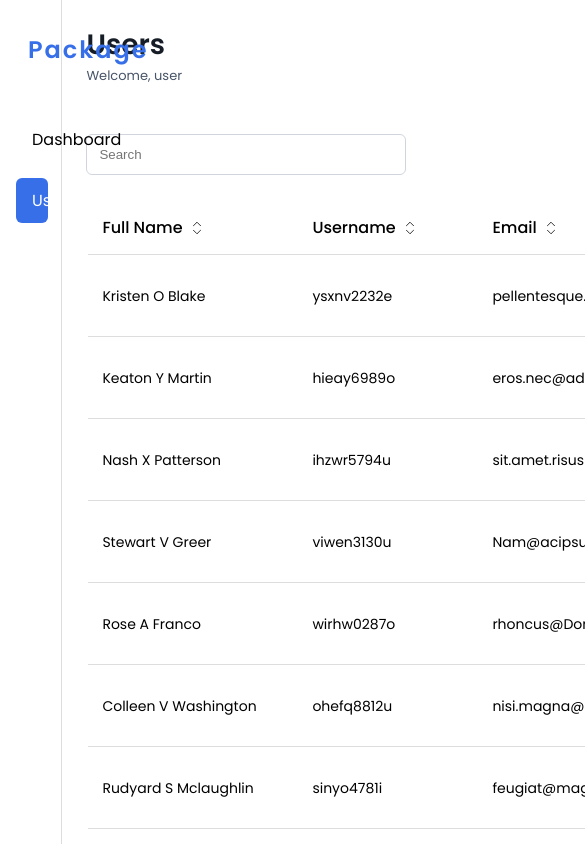
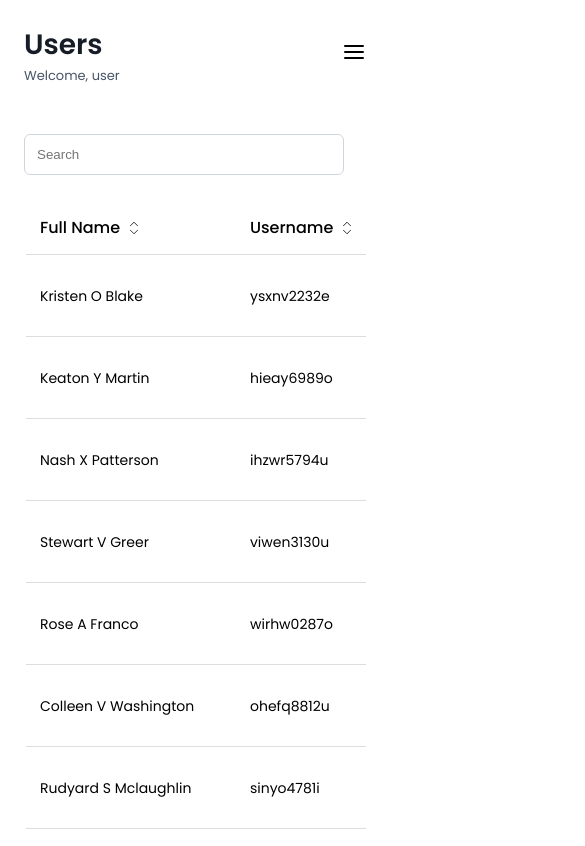
Before and after one commit to ronish00/React-Assignment, a React (Vite) app: page /users in a window 390 px wide. Shown: the top 846 px of the page, 585 px wide, since content can reach past the window. Built offline with nearby package versions, Linux system fonts and the light colour scheme.

Commit message:
responsive

```diff
--- a/src/App.jsx
+++ b/src/App.jsx
@@ -1,14 +1,20 @@
-import React from "react";
+import React, { useState } from "react";
 import { Outlet } from "react-router-dom";
 import Sidebar from "./components/sidebar/Sidebar"
 import Header from "./components/header/Header";
+import Hamburger from "./components/Icon/Hamburger";
 
 const App = () => {
+  const [showNav, setShowNav] = useState(false);
+
   return (
-    <div style={{display: "grid", gridTemplateColumns: "16% 84%"}}>
-      <Sidebar />
-      <div style={{width: "100%"}}>
-        <Header />
+    <div style={{display: "flex"}}>
+      <Sidebar showNav={showNav} />
+      <div className="main-right">
+        <div style={{display: "flex", alignItems: "center"}}>
+          <Header />
+          <div className='menu' style={{marginRight: "24px"}} onClick={() => setShowNav(!showNav)}><Hamburger /></div>
+        </div>
         <main style={{padding: "24px"}}>
           <Outlet />
         </main>
--- /dev/null
+++ b/src/components/Icon/Hamburger.jsx
@@ -0,0 +1,23 @@
+import React from "react";
+
+const Hamburger = () => {
+  return (
+    <svg
+      width="24"
+      height="24"
+      viewBox="0 0 24 24"
+      fill="none"
+      xmlns="http://www.w3.org/2000/svg"
+    >
+      <path
+        d="M3 12H21M3 6H21M3 18H21"
+        stroke="black"
+        strokeWidth="2"
+        strokeLinecap="round"
+        strokeLinejoin="round"
+      />
+    </svg>
+  );
+};
+
+export default Hamburger;
--- a/src/components/Table.jsx
+++ b/src/components/Table.jsx
@@ -48,6 +48,7 @@ const Table = ({ columns, users }) => {
           placeholder="Search"
         />
       </div>
+      <div style={{overflowX: "auto"}}>
         <table>
           <thead>
             {table.getHeaderGroups().map((headerGroup) => (
@@ -107,6 +108,7 @@ const Table = ({ columns, users }) => {
             ))}
           </tbody>
         </table>
+      </div>
       <div style={{ display: "flex", justifyContent: "space-between", alignItems: "center", marginTop: "24px" }}>
         <div>
           <p>
--- a/src/components/sidebar/Sidebar.jsx
+++ b/src/components/sidebar/Sidebar.jsx
@@ -1,11 +1,16 @@
-import React from 'react'
+import React, { useState } from 'react'
 import './sidebar.css'
 import { NavLink } from 'react-router-dom'
+import Hamburger from '../Icon/Hamburger';
 
-const Sidebar = () => {
+const Sidebar = ({showNav}) => {
+
   return (
-    <aside className='sidebar'>
+    <>
+      <aside className={`${showNav ? 'sidebar-active' : ''} sidebar`} >
+        <div className='sidebar-top'>
           <div className="logo">Package</div>
+        </div>
         <ul className='nav'>
           <li>
             <NavLink className={({isActive}) => `${isActive ? 'active' : ''} navitem`} to='/'>Dashboard</NavLink>
@@ -15,6 +20,8 @@ const Sidebar = () => {
           </li>
         </ul>
       </aside>
+
+    </>
   )
 }
 
--- a/src/components/sidebar/sidebar.css
+++ b/src/components/sidebar/sidebar.css
@@ -2,15 +2,35 @@
     border-right: 1px solid #ddd;
     position: sticky;
     height: 100vh;
+    width: 240px;
     top: 0;
+    background-color: white;
+}
+
+.sidebar-top{
+    padding: 32px 28px 0;
 }
 
 .logo{
     font-size: 24px;
     font-weight: 600;
-    padding: 32px 28px 0;
     letter-spacing: 2px;
     color: rgb(55, 111, 233);
+}
+
+@media (max-width: 1024px){
+    .sidebar{
+        display: none;
+    }
+
+    .sidebar-active{
+        display: block;
+        position: fixed;
+        z-index: 10;
+        top: 0;
+        bottom: 0;
+        left: 0;
+    }
 }
 
 .nav{
--- a/src/index.css
+++ b/src/index.css
@@ -78,3 +78,19 @@ input{
 input:focus-visible{
   outline: 2px solid rgb(55, 111, 233);
 }
+
+.menu{
+  display: none;
+}
+
+@media (max-width: 1024px){
+  .menu{
+      display: block;
+  }
+}
+
+@media (max-width: 1200px){
+  .main-right{
+    width: 100%;
+  }
+}
--- a/src/pages/dashboard/dashboard.css
+++ b/src/pages/dashboard/dashboard.css
@@ -1,6 +1,7 @@
 .cards{
     display: flex;
     align-items: center;
+    flex-wrap: wrap;
     gap: 24px;
 }
 
```
Lines whose indentation alone changed are shown as unchanged.
